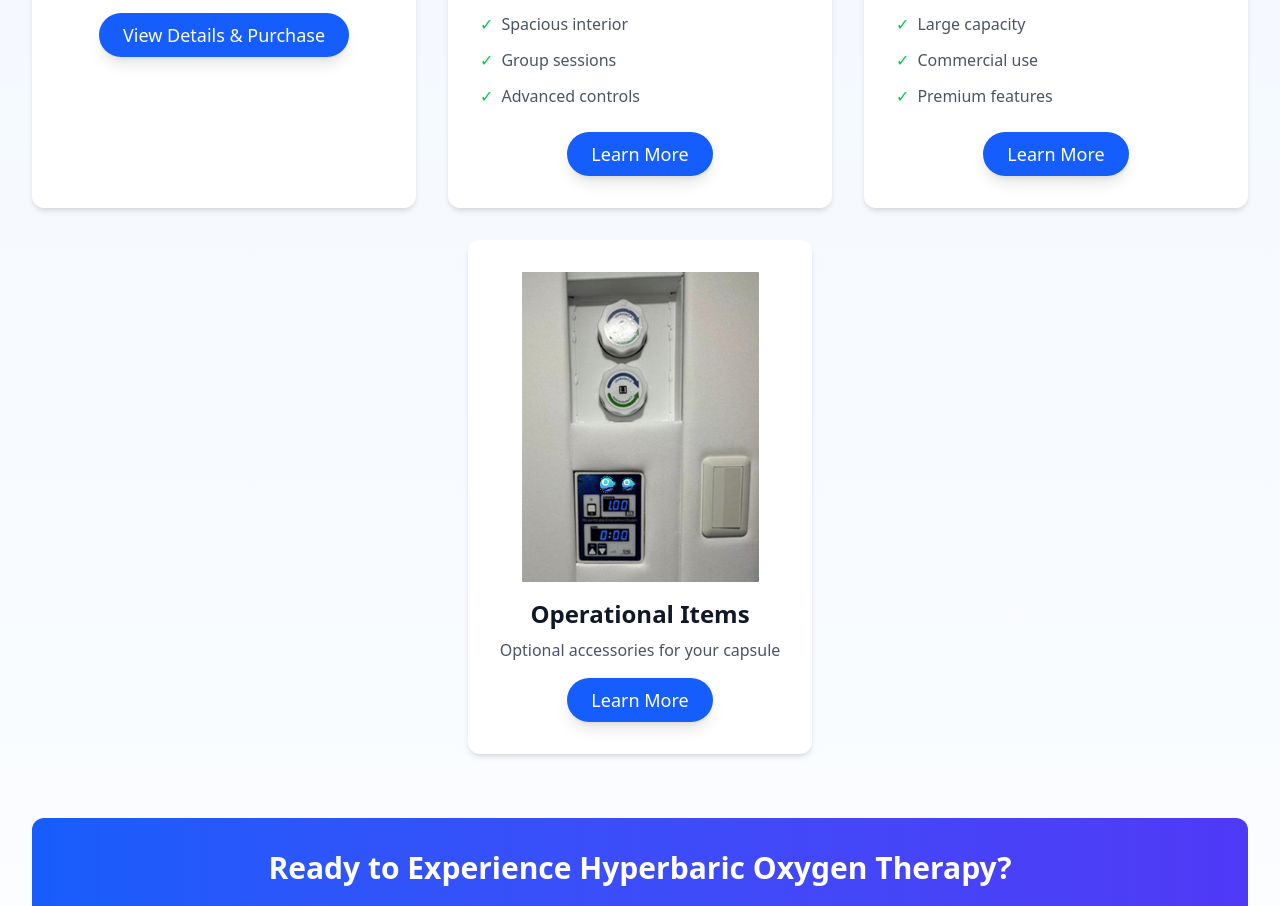
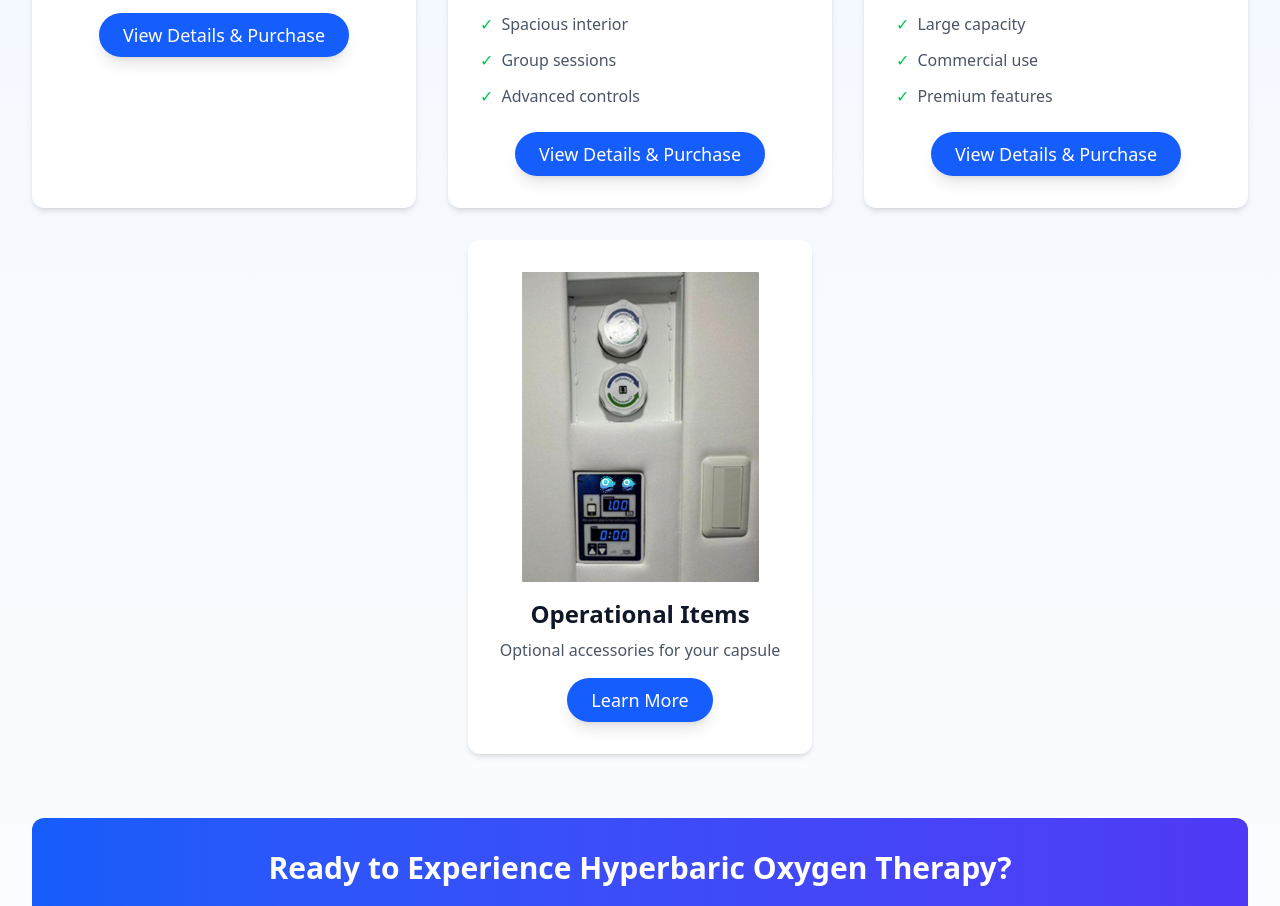
Before and after one commit to Soulemane12/Chamber, a Next.js app: page /products in a window 1280 px wide. Shown: the part 843-1749 px from the top of the page. Built offline with nearby package versions, Linux system fonts and the light colour scheme.

Commit message:
Products page: unify CTAs as 'View Details & Purchase' for all hyperbarics

```diff
--- a/src/app/products/page.tsx
+++ b/src/app/products/page.tsx
@@ -114,7 +114,7 @@ export default function Products() {
 
               <div className="text-center">
                 <Link href="/products/o2-box-t68r" className="bg-blue-600 hover:bg-blue-700 text-white px-6 py-2 rounded-full text-lg font-medium shadow-lg hover:shadow-xl transition-all duration-300 hover:scale-105 inline-block">
-                  {t('learnMore')}
+                  View Details & Purchase
                 </Link>
               </div>
             </div>
@@ -160,7 +160,7 @@ export default function Products() {
 
               <div className="text-center">
                 <Link href="/products/o2-box-t810r-w2000" className="bg-blue-600 hover:bg-blue-700 text-white px-6 py-2 rounded-full text-lg font-medium shadow-lg hover:shadow-xl transition-all duration-300 hover:scale-105 inline-block">
-                  {t('learnMore')}
+                  View Details & Purchase
                 </Link>
               </div>
             </div>
```
